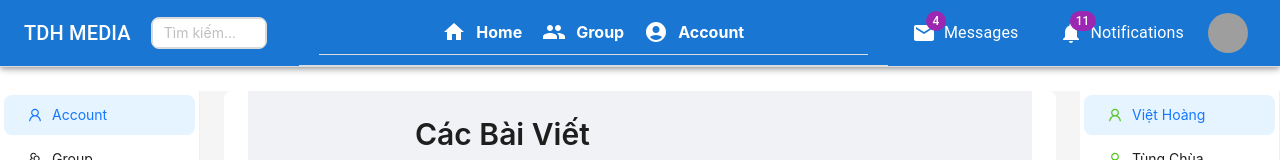
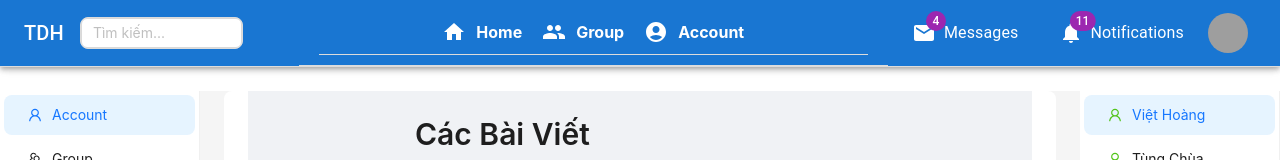
Before and after one commit to TrungBaizen/Social-Network-FE, a React (Create React App) app: page / in a window 1280 px wide. Shown: the top 160 px of the page. Built offline with nearby package versions, Linux system fonts and the light colour scheme; grey boxes are pictures that could not be loaded.

Commit message:
update header

```diff
--- a/src/components/header/AppBarLogo.css
+++ b/src/components/header/AppBarLogo.css
@@ -1,22 +1,17 @@
+/* AppBarLogo.css */
 .app-bar-logo {
     display: flex;
     align-items: center;
-    gap: 20px;
+    gap: 16px; /* Khoảng cách giữa logo và thanh tìm kiếm */
 }
 
 .logo-typography {
-    font-family: Arial, sans-serif;
-    font-weight: 700; /* Bôi đậm chữ */
-    letter-spacing: 0.3rem;
-    color: #ffffff; /* Màu trắng cho chữ */
-    text-decoration: none; /* Xóa gạch dưới */
-}
-
-.logo-typography:hover {
-    color: #ffffff; /* Giữ màu chữ trắng khi hover */
-    text-decoration: none; /* Xóa gạch dưới khi hover */
+    font-weight: bold;
+    color: #ffffff; /* Màu chữ của logo */
+    text-decoration: none; /* Xóa gạch chân khi hover */
 }
 
 .search-box {
-    flex-grow: 1;
+    flex-grow: 1; /* Làm cho search-box chiếm không gian còn lại */
+    max-width: 400px; /* Đặt giới hạn chiều rộng tối đa */
 }
--- a/src/components/header/AppBarLogo.js
+++ b/src/components/header/AppBarLogo.js
@@ -15,7 +15,7 @@ function AppBarLogo() {
                 to="/"
                 className="logo-typography"
             >
-                TDH MEDIA
+                TDH
             </Typography>
             <Box className="search-box">
                 <SearchItems />
--- a/src/components/search/SearchItems.css
+++ b/src/components/search/SearchItems.css
@@ -1,15 +1,17 @@
 /* SearchItems.css */
 .search-select {
-    width: 100%;
+    width: 140%; /* Tăng kích thước width lên 40% */
     border-radius: 8px; /* Viền bo góc của input */
     background-color: #f9fafb; /* Màu nền */
     border: 1px solid #dcdcdc; /* Đường viền */
+    font-size: 16px; /* Kích thước chữ */
 }
 
 .search-select .ant-select-selector {
     border: none; /* Xóa đường viền của selector */
     background-color: transparent; /* Nền trong suốt */
     padding: 0; /* Xóa padding */
+    height: 40px; /* Tăng chiều cao của input */
 }
 
 .search-select .ant-select-selection-item {
@@ -20,4 +22,6 @@
 .search-icon {
     color: #000; /* Màu của icon tìm kiếm */
     margin-left: 8px; /* Khoảng cách giữa icon và input */
+    width: 28px; /* Tăng kích thước của icon */
+    height: 28px; /* Tăng kích thước của icon */
 }
--- a/src/components/search/SearchItems.js
+++ b/src/components/search/SearchItems.js
@@ -11,7 +11,7 @@ const SearchItems = () => {
             placeholder="Tìm kiếm..."
             className="search-select"
             suffixIcon={
-                <svg xmlns="http://www.w3.org/2000/svg" width="24" height="24" viewBox="0 0 24 24" fill="none" stroke="currentColor" strokeWidth="2" strokeLinecap="round" strokeLinejoin="round" className="search-icon">
+                <svg xmlns="http://www.w3.org/2000/svg" width="28" height="28" viewBox="0 0 24 24" fill="none" stroke="currentColor" strokeWidth="2" strokeLinecap="round" strokeLinejoin="round" className="search-icon">
                     <circle cx="11" cy="11" r="8" />
                     <line x1="21" x2="16.65" y1="21" y2="16.65" />
                 </svg>
```
